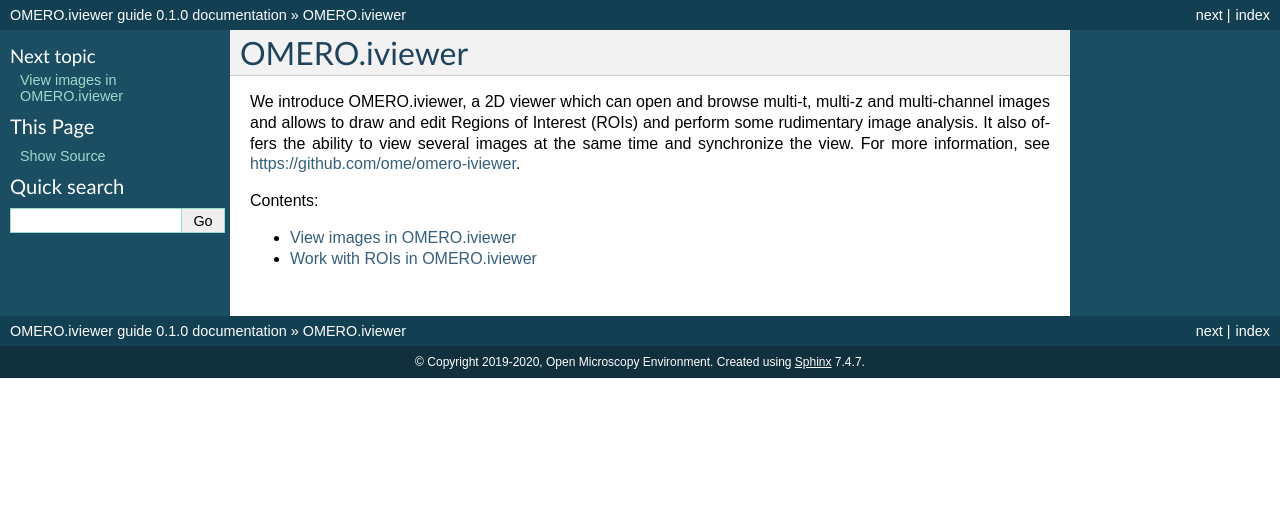
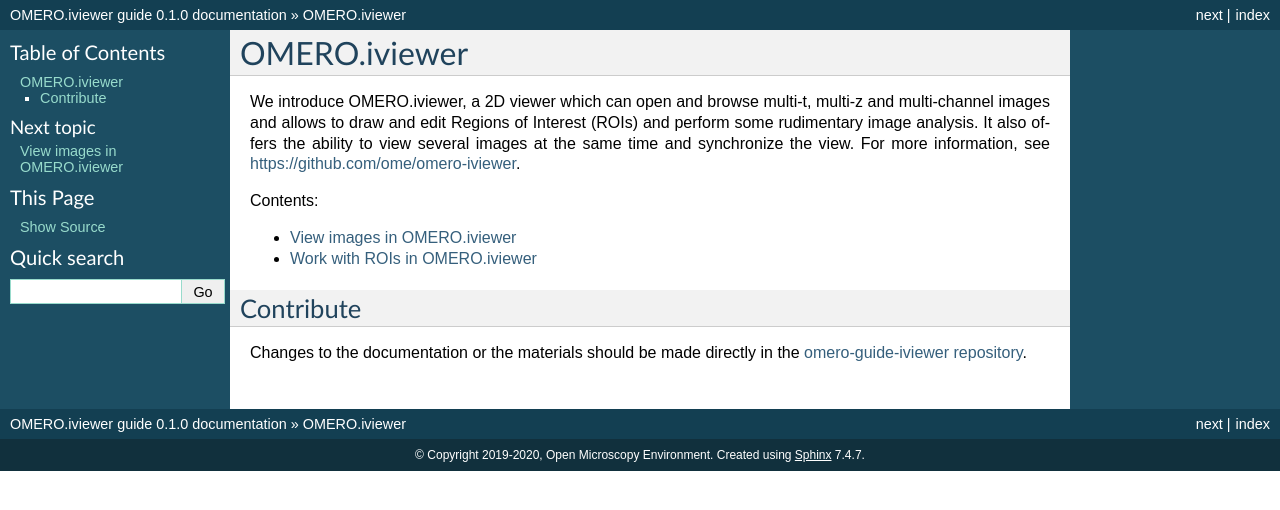
Before and after one commit to ome/omero-guide-iviewer, a Sphinx documentation site: the page built from docs/index.rst, in a window 1280 px wide. Shown: the top 510 px of the page. Built offline with Sphinx 7.4.7, drawn with Linux system fonts in a browser that asks for light colours.

Commit message:
add contribute section

```diff
--- a/docs/index.rst
+++ b/docs/index.rst
@@ -16,3 +16,8 @@
 
    iviewer_viewing
    iviewer_rois
+
+Contribute
+----------
+
+Changes to the documentation or the materials should be made directly in the `omero-guide-iviewer repository <https://github.com/ome/omero-guide-iviewer>`_.
```
